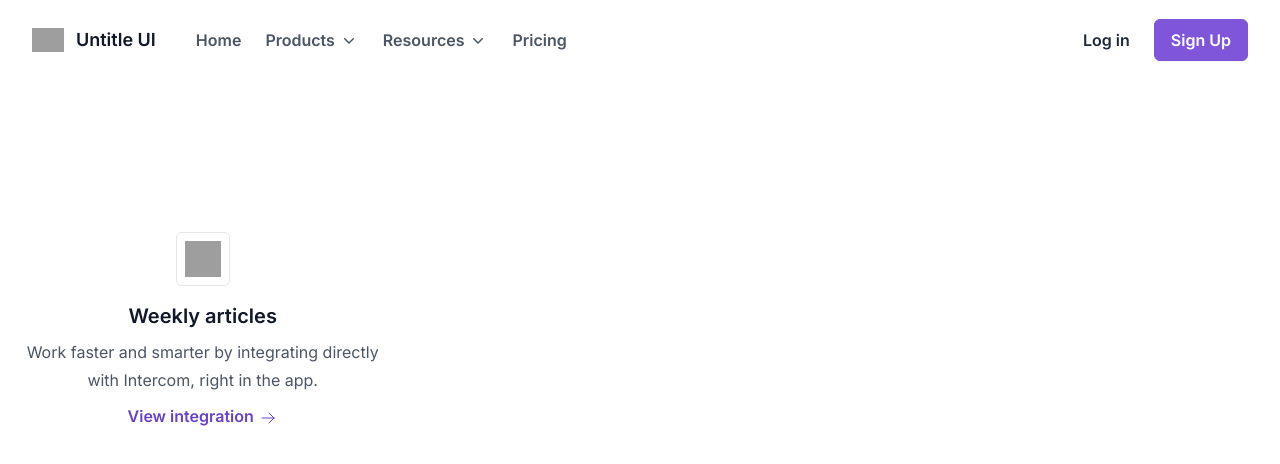
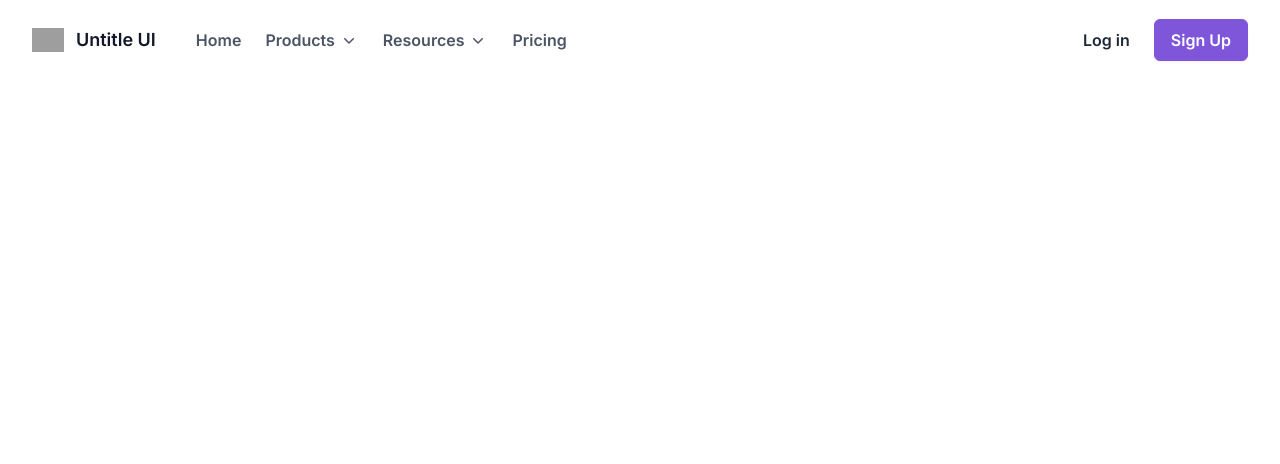
Before and after one commit to abrilsar/frontend-test, a Next.js app in the folder apps/backoffice/: page / in a window 1280 px wide. Shown: the top 464 px of the page. Built offline with nearby package versions, Linux system fonts and the light colour scheme; grey boxes are pictures that could not be loaded.

Commit message:
test preview deploy

```diff
--- a/apps/backoffice/src/app/landing/page.tsx
+++ b/apps/backoffice/src/app/landing/page.tsx
@@ -13,7 +13,7 @@ export default function Landing() {
                 text="Connect your tools, connect your teams. With over 100 apps already available in our directory, your team's favourite tools are just a click away."
                 subtitle="Integrations"
             ></Title> */}
-            <Card></Card>
+            {/* <Card></Card> */}
         </div>
     )
 }
```
